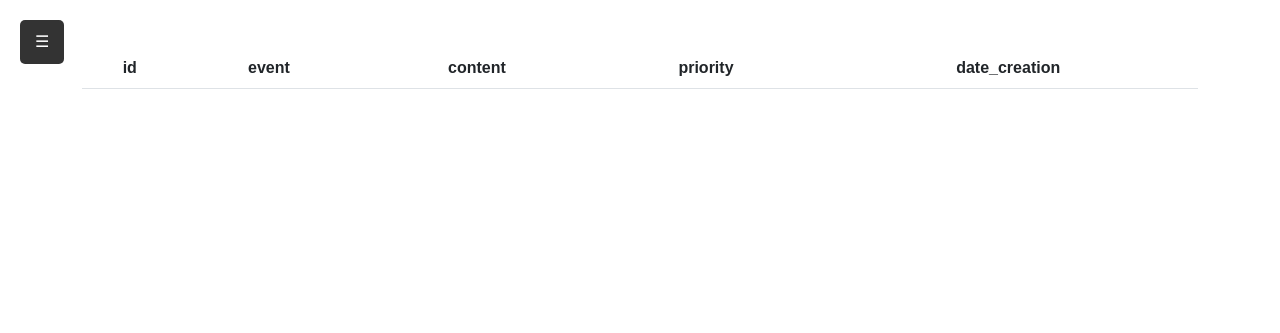
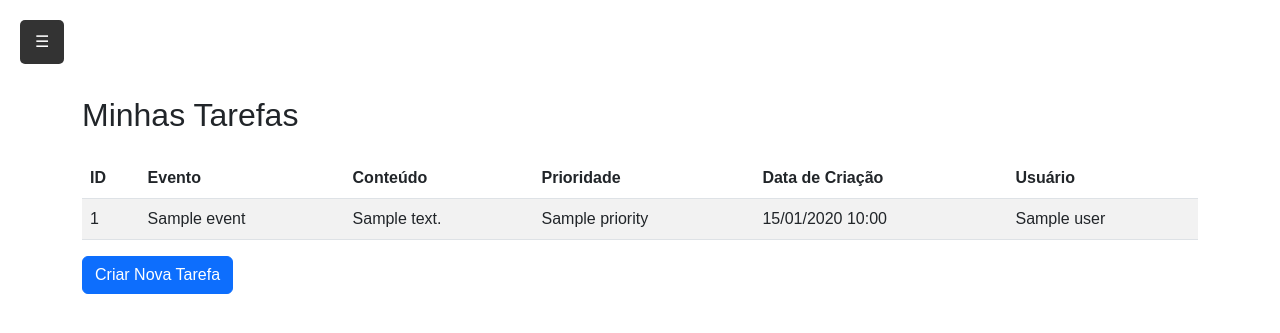
Before and after one commit to douglas5001/web_controle_de_usuario, a Flask app: template templates/index.html in a window 1280 px wide. Shown: the top 333 px of the page. Run offline with Flask 3, Linux system fonts and the light colour scheme; the template is opened without the code that fills it: most values are stand-ins (such as "Sample title", 1, 10 or a date in 2020); lists and menus that the app fills with data are empty; parts of the project's set-up code (start-up, migrations or seed data) failed here and were passed over; some libraries are stand-ins or nearby versions.

Commit message:
adicionado relacao n pra n de user para tarefas

```diff
--- a/app.py
+++ b/app.py
@@ -2,6 +2,7 @@
 from __init__ import db, ma, jwt
 from flask_restful import Api, Resource
 from decorator import admin_required
+from model.user_model import Task
 from schema.login_schema import LoginSchema
 from schema.user_schema import UserSchema
 from entity.user import User
@@ -42,15 +43,11 @@
 
 
 @app.route("/register_task", methods=["GET", "POST"])
-@jwt_required()  # Exige autenticação
+@jwt_required()
 def register_task():
-    user_id = get_jwt_identity()  # Obtém o ID do usuário autenticado
+    user_id = get_jwt_identity()
+
     if request.method == "POST":
-        ts = TaskSchema()
-        validate = ts.validate(request.form)
-        if validate:
-            return render_template("register_task.html", errors=validate)
-
         event = request.form["event"]
         content = request.form["content"]
         priority = request.form["priority"]
@@ -60,10 +57,10 @@
         user = list_user_id(user_id)
 
         if user:
-            user.tasks.append(new_task)  # Associa a tarefa ao usuário autenticado
+            new_task.users.append(user)
             db.session.add(new_task)
             db.session.commit()
-            return redirect("/")  # Redireciona para a página inicial ou outra página
+            return redirect("/")
 
     return render_template("register_task.html")
 
@@ -106,6 +103,18 @@
 
     return render_template("users.html", users=users)
 
+
+@app.route("/", methods=["GET"])
+@jwt_required()  # Garante que apenas usuários autenticados acessem a página
+def layout():
+    user_id = get_jwt_identity()  # Obtém o ID do usuário autenticado
+    user = list_user_id(user_id)
+
+    if not user:
+        return redirect(url_for("login"))
+
+    tasks = user.tasks  # Obtém as tarefas associadas ao usuário logado
+    return render_template("index.html", tasks=tasks)
 
 
 @app.route("/register", methods=["GET", "POST"])
@@ -160,10 +169,6 @@
         #user_new = list_user_id(id)
         return redirect("/users")
 
-@app.route("/")
-def layout():
-    return render_template("index.html")
-
 
 @app.route("/slider")
 def sliderbar():
--- a/templates/index.html
+++ b/templates/index.html
@@ -3,19 +3,41 @@
 
 <br>
 <br>
-<div class="container text-center fw-bold">
-    <table class="table table-striped table-hover">
+<div class="container mt-5">
+    <h2 class="mb-4">Minhas Tarefas</h2>
+    <table class="table table-striped">
         <thead>
             <tr>
-                <th scope="col">id</th>
-                <th scope="col">event</th>
-                <th scope="col">content</th>
-                <th scope="col">priority</th>
-                <th scope="col">date_creation</th>
+                <th>ID</th>
+                <th>Evento</th>
+                <th>Conteúdo</th>
+                <th>Prioridade</th>
+                <th>Data de Criação</th>
+                <th>Usuário</th>
             </tr>
         </thead>
+        <tbody>
+            {% for task in tasks %}
+            <tr>
+                <td>{{ task.id }}</td>
+                <td>{{ task.event }}</td>
+                <td>{{ task.content }}</td>
+                <td>{{ task.priority }}</td>
+                <td>{{ task.date_creation.strftime('%d/%m/%Y %H:%M') if task.date_creation else 'N/A' }}</td>
+                <td>
+                    {% if task.users %}
+                        {% for user in task.users %}
+                            {{ user.name }}{% if not loop.last %}, {% endif %}
+                        {% endfor %}
+                    {% else %}
+                        Desconhecido
+                    {% endif %}
+                </td>
+            </tr>
+            {% endfor %}
+        </tbody>
     </table>
-
+    <a href="/register_task" class="btn btn-primary">Criar Nova Tarefa</a>
 </div>
 
 {% endblock conteudo %}
```
Also changed, not shown: templates/register_task.html (added, +52 -0 lines), 1 other file.
